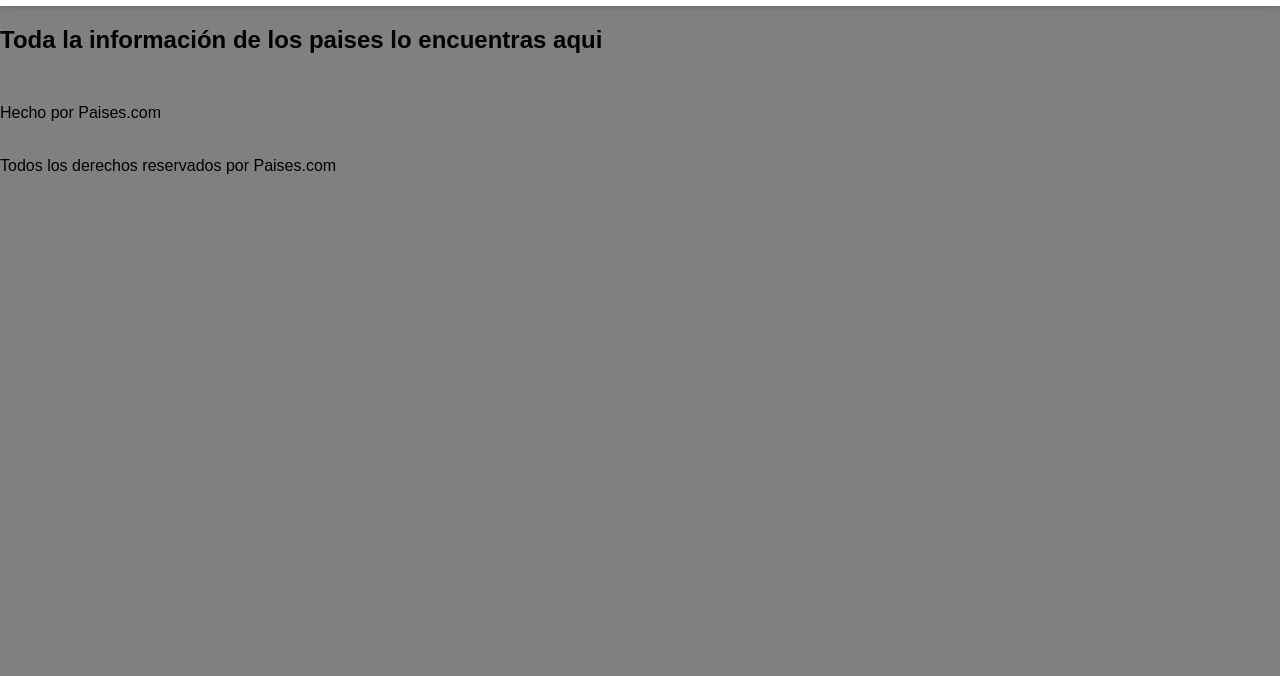
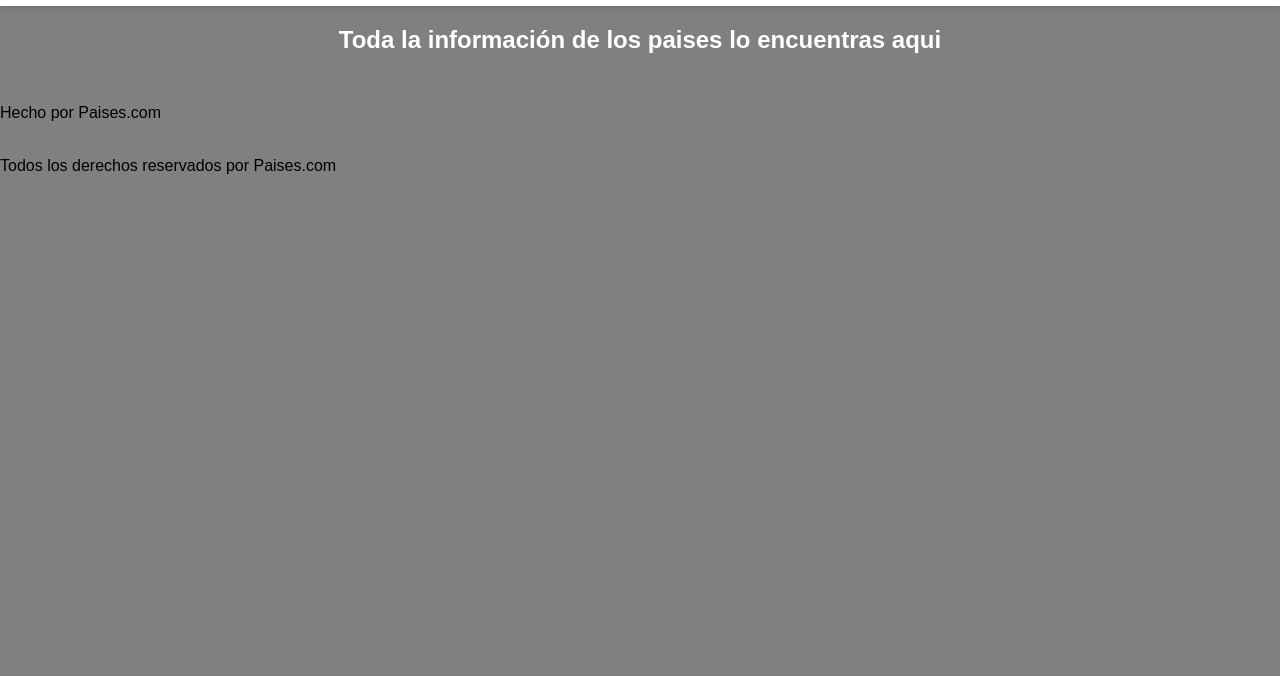
Before and after one commit to Daniel151505/Reto, a plain HTML site: page index.html in a window 1280 px wide. Shown: the part 124-800 px from the top of the page. Drawn offline with nearby package versions, Linux system fonts and the light colour scheme; a script that the page names is missing.

Commit message:
Agregando Estilos Content

```diff
--- a/css/main.css
+++ b/css/main.css
@@ -58,3 +58,13 @@ body{
     justify-content: center;
     align-items: center;
 }
+
+/* Content */
+
+.color {
+    color: white;
+}
+
+.center {
+    text-align: center;
+}
```
